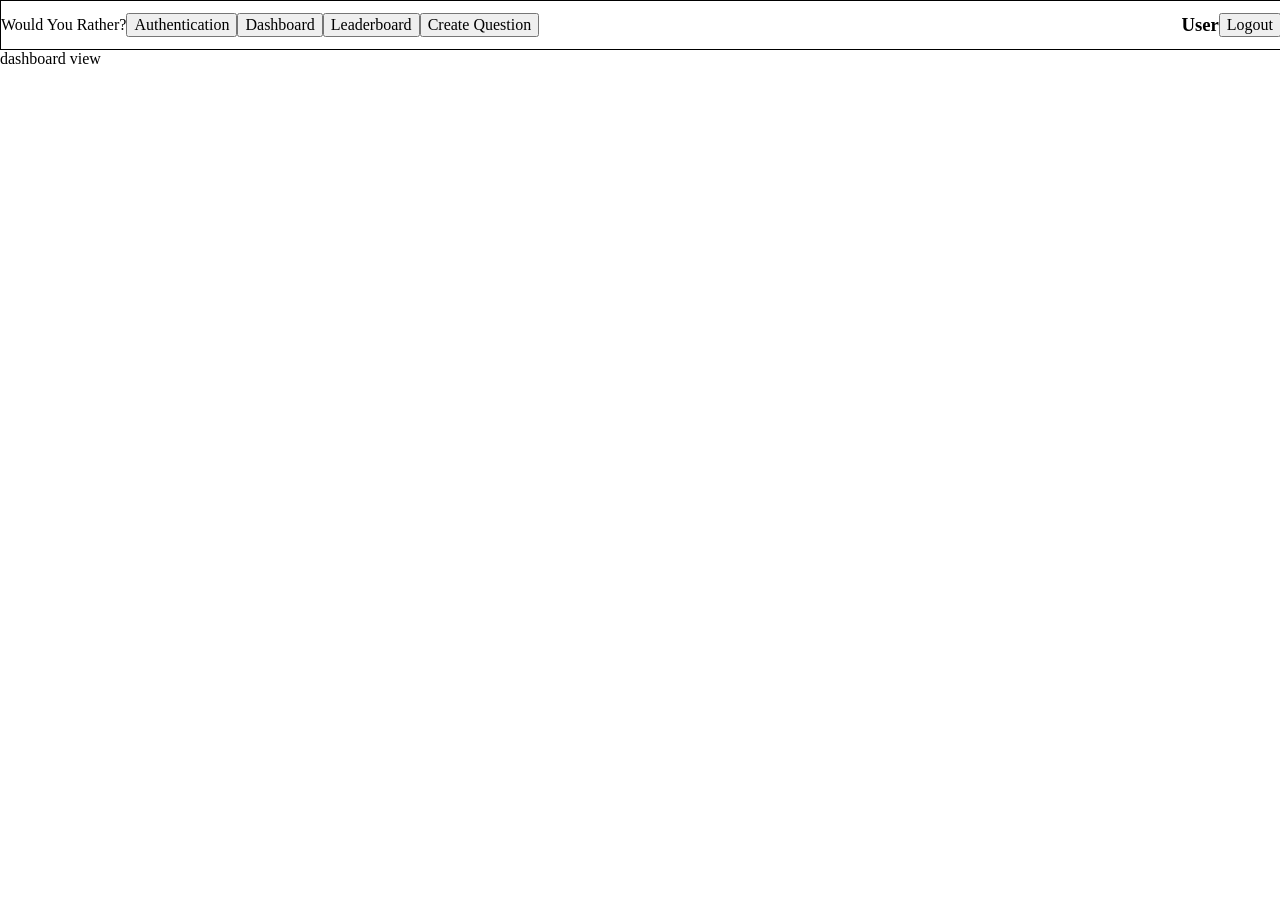
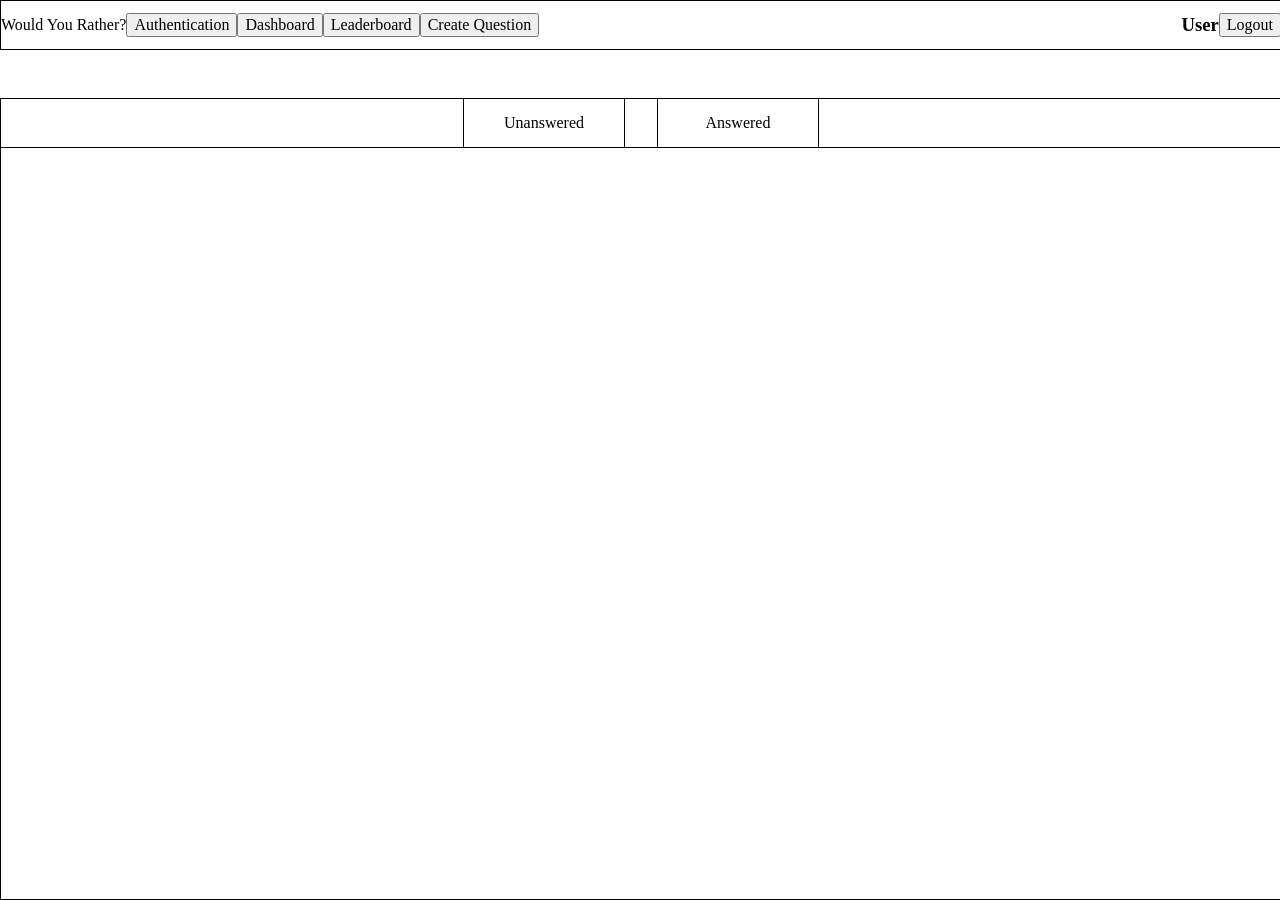
Before and after one commit to thejoshcooter/u-would-you-rather, a React (Create React App) app: page /dashboard in a window 1280 px wide. Before the commit the page ends 800 px from the top, so only its background shows below. Built offline with nearby package versions, Linux system fonts and the light colour scheme.

Commit message:
lay out base structure for dashboard

```diff
--- a/src/views/dashboard/index.js
+++ b/src/views/dashboard/index.js
@@ -1,11 +1,46 @@
 import React from 'react'
+import styled from 'styled-components'
 
 const DashboardView = () => {
     return (
         <>
-            dashboard view
+        <Container>
+            <Tabs>
+                <div>Unanswered</div>
+                <div>Answered</div>
+            </Tabs>
+        </Container>
         </>
     )
 }
 
+const Container = styled.div`
+    width: 100%;
+    max-width: 1400px;
+    height: 800px;
+    margin: 0 auto;
+    margin-top: 3rem;
+    border: 1px solid black;
+`
+
+const Tabs = styled.div`
+    height: 3rem;
+    display: flex;
+    flex-flow: row nowrap;
+    justify-content: center;
+    align-items: center;
+    border-bottom: 1px solid black;
+
+    div {
+        width: 10rem;
+        height: 100%;
+        margin: 0 1rem;
+        display: flex;
+        flex-flow: column nowrap;
+        justify-content: center;
+        align-items: center;
+        border: 1px solid black;
+    }
+`
+
 export default DashboardView
--- a/src/views/leaderboard/index.js
+++ b/src/views/leaderboard/index.js
@@ -1,11 +1,34 @@
 import React from 'react'
+import styled from 'styled-components'
 
 const LeaderboardView = () => {
     return (
         <>
-            leaderboard view
+            <Container>
+                <Leaderboard>
+                    <h2>Leaderboard</h2>
+                </Leaderboard>
+            </Container>
         </>
     )
 }
 
+const Container = styled.div`
+    width: 100%;
+    max-width: 1400px;
+    height: auto;
+    margin: 0 auto;
+    margin-top: 3rem;
+    display: flex;
+    flex-flow: column nowrap;
+    justify-content: center;
+    align-items: center;
+`
+
+const Leaderboard = styled.div`
+    width: 60%;
+    height: 50rem;
+    border: 1px solid black;
+`
+
 export default LeaderboardView
```
